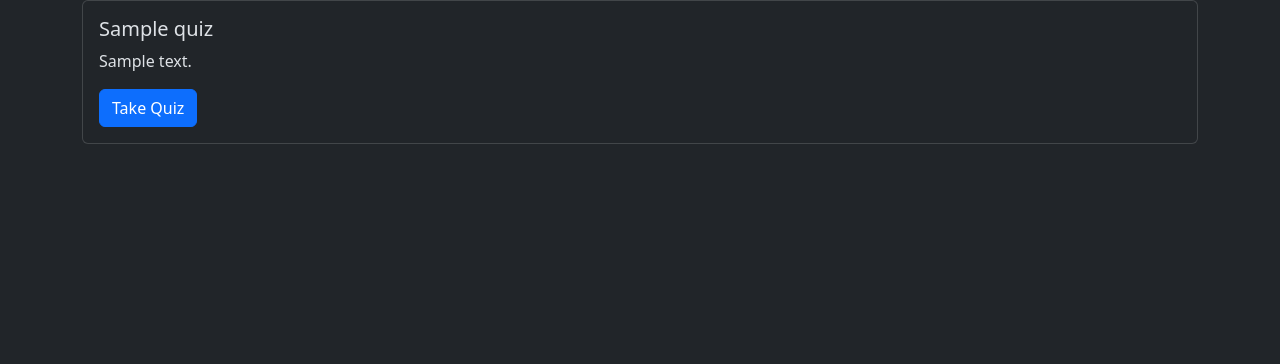
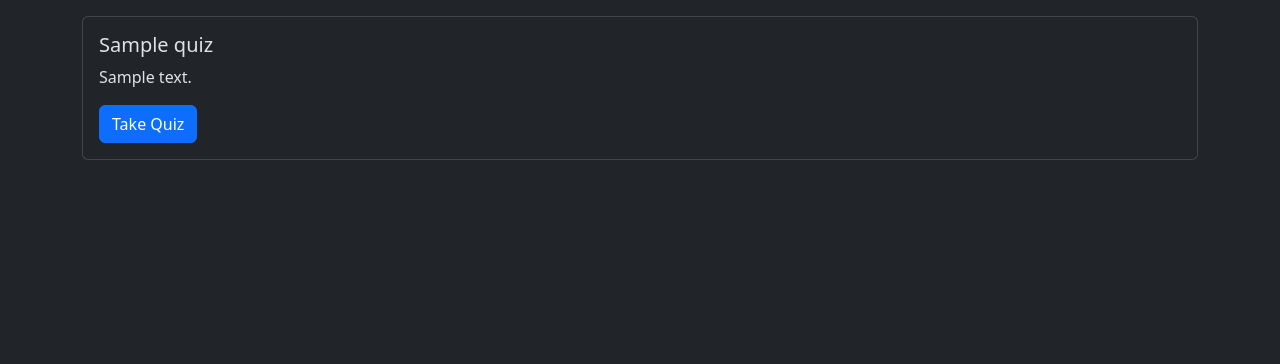
Before and after one commit to MatheusBLopes/quizhero-app, a Django app: page / in a window 1280 px wide. Shown: the part 56-420 px from the top of the page. Run offline with Django 4.2, Linux system fonts and the light colour scheme; a user stored in the database is signed in; tables that the repository leaves empty hold one stand-in row (values such as "Sample post"); some libraries are stand-ins or nearby versions.

Commit message:
feat: put margin on quiz cards

```diff
--- a/quizhero-app/apps/quizzes/templates/quizzes/pages/home.html
+++ b/quizhero-app/apps/quizzes/templates/quizzes/pages/home.html
@@ -5,9 +5,9 @@
 
 {% block content %}
 <h1 class="text-center">Quiz Links</h1>
-<div class="card-deck">
+<div class="card-deck my-4">
     {% for quiz in quizzes %}
-        <div class="card">
+        <div class="card my-4">
             <div class="card-body">
                 <h5 class="card-title">{{ quiz.name }}</h5>
                 <p class="card-text">{{ quiz.description }}</p>
```
